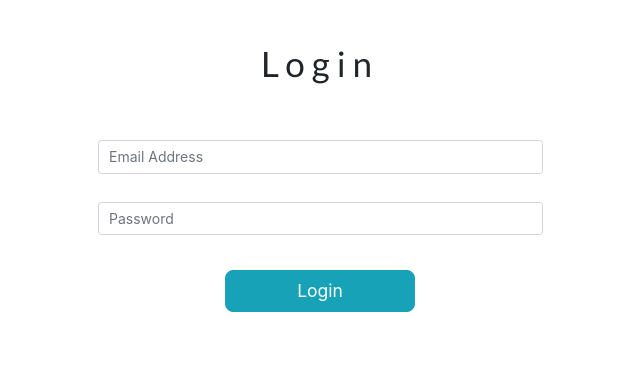
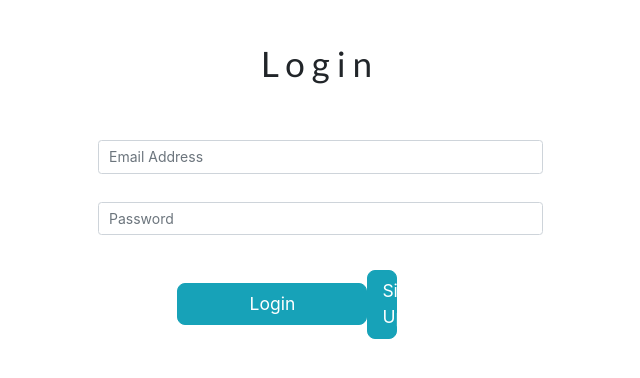
Before and after one commit to colinschlecht/swole_client, a React (Create React App) app: page /login in a window 1280 px wide. Shown: the top 378 px of the page, without its empty margins (320-960 px from the left). Built offline with nearby package versions, Linux system fonts and the light colour scheme.

Commit message:
adds unformatted button to login

```diff
--- a/src/components/App.js
+++ b/src/components/App.js
@@ -83,6 +83,7 @@ const App = (props) => {
             <Route path="/profile" exact component={UserProfilePage} />
           </div>
         </Container>
+
       </Switch>
     </>
   );
--- a/src/components/Login.js
+++ b/src/components/Login.js
@@ -1,6 +1,7 @@
 import React, { useState } from 'react';
 import { api } from '../services/api';
 import { Form, Row, Button } from 'react-bootstrap';
+import { Link } from 'react-router-dom'
 
 const Login = ({ onLogin, routerProps, showAlert, renderAlert }) => {
   const [error, setError] = useState(false);
@@ -59,6 +60,11 @@ const Login = ({ onLogin, routerProps, showAlert, renderAlert }) => {
             >
               Login
             </Button>
+            <Link to="/signup" className="item"><Button  variant='info'
+                  size='lg'
+                  block
+                  style={{ borderRadius: '8px' }}
+                  className='col-5 col-sm-4 col-lg-2 mt-4 mb-3'>Sign Up</Button></Link>
           </Row>
         </Form>
       </div>
--- a/src/components/Main.js
+++ b/src/components/Main.js
@@ -1,13 +1,11 @@
-import React from 'react';
-import { api } from '../services/api';
+import React, {useEffect} from "react";
+import { api } from "../services/api";
 
 const Main = ({ auth }) => {
-
 
   return (
     <div>
       <h1>Suns out, Guns out</h1>
-
     </div>
   );
 };
```
